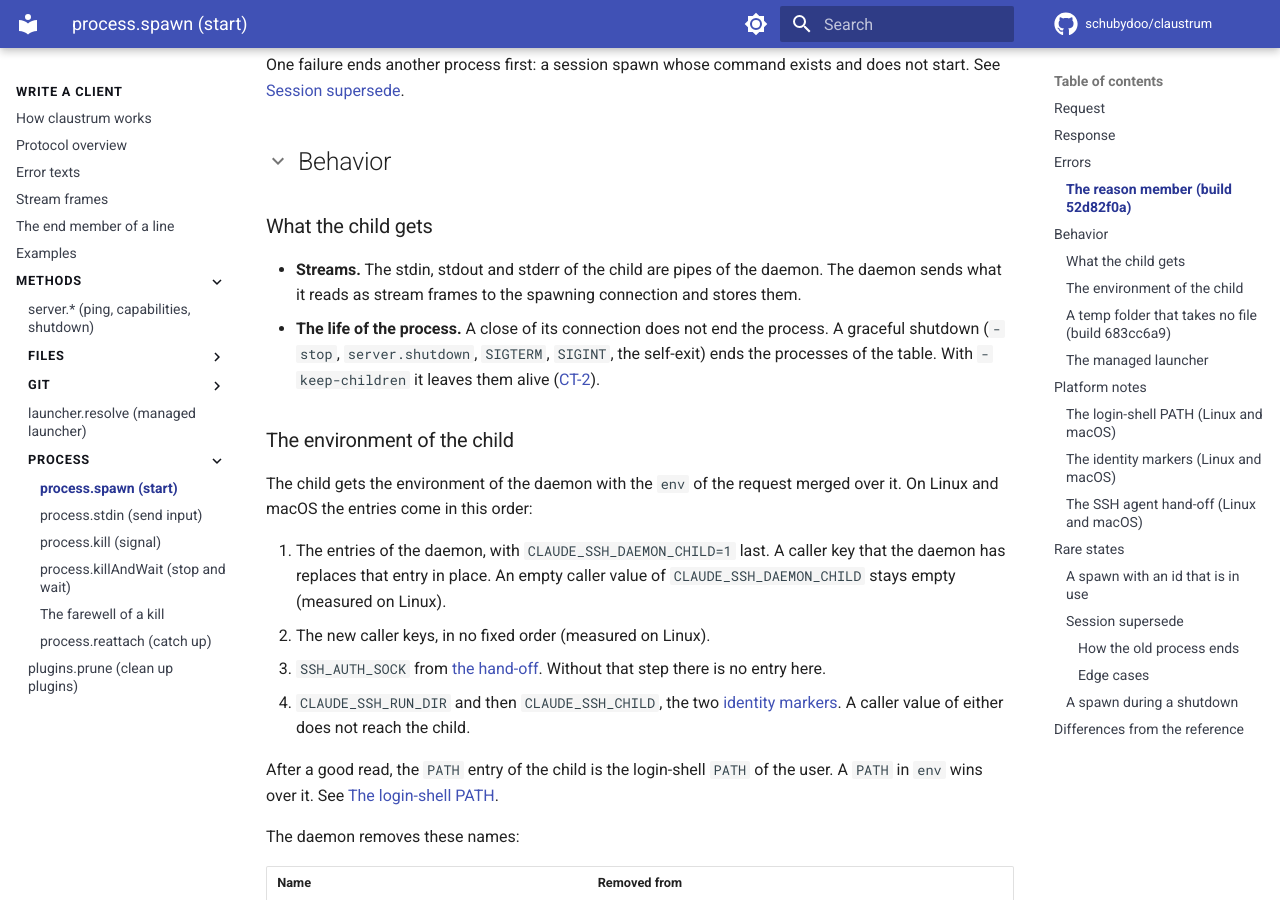
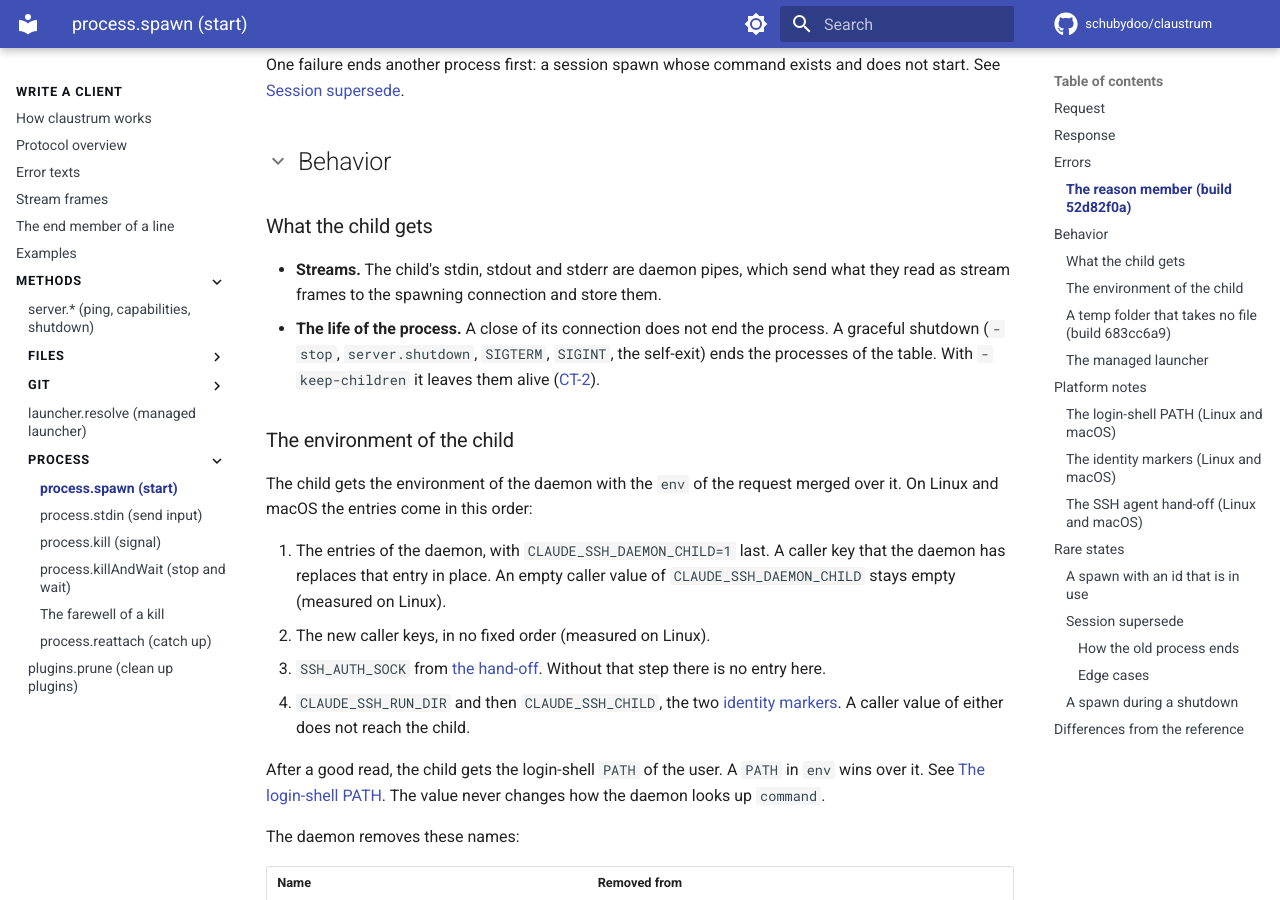
Before and after one commit to schubydoo/claustrum, an MkDocs documentation site: the page built from docs/protocol/process-spawn.md, in a window 1280 px wide and 900 px high, scrolled down 2607 px. Built offline with MkDocs 1.6.1 and Material for MkDocs 9.7.7, drawn with Linux system fonts in a browser that asks for light colours; comment, search, counter and statistics services are not loaded.

```diff
--- a/docs/protocol/process-spawn.md
+++ b/docs/protocol/process-spawn.md
@@ -77,7 +77,7 @@ One failure ends another process first: a session spawn whose command exists and
 
 ### What the child gets
 
-- **Streams.** The stdin, stdout and stderr of the child are pipes of the daemon. The daemon sends what it reads as stream frames to the spawning connection and stores them.
+- **Streams.** The child's stdin, stdout and stderr are daemon pipes, which send what they read as stream frames to the spawning connection and store them.
 - **The life of the process.** A close of its connection does not end the process. A graceful shutdown (`-stop`, `server.shutdown`, `SIGTERM`, `SIGINT`, the self-exit) ends the processes of the table. With `-keep-children` it leaves them alive ([CT-2](../DIVERGENCES.md#ct-2)).
 
 ### The environment of the child
@@ -89,7 +89,7 @@ The child gets the environment of the daemon with the `env` of the request merge
 3. `SSH_AUTH_SOCK` from [the hand-off](#the-ssh-agent-hand-off-linux-and-macos). Without that step there is no entry here.
 4. `CLAUDE_SSH_RUN_DIR` and then `CLAUDE_SSH_CHILD`, the two [identity markers](#the-identity-markers-linux-and-macos). A caller value of either does not reach the child.
 
-After a good read, the `PATH` entry of the child is the login-shell `PATH` of the user. A `PATH` in `env` wins over it. See [The login-shell PATH](#the-login-shell-path-linux-and-macos).
+After a good read, the child gets the login-shell `PATH` of the user. A `PATH` in `env` wins over it. See [The login-shell PATH](#the-login-shell-path-linux-and-macos). The value never changes how the daemon looks up `command`.
 
 The daemon removes these names:
 
```
Also changed, not shown: 1 other file.
